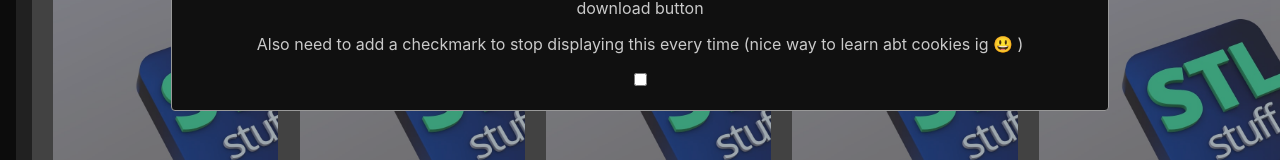
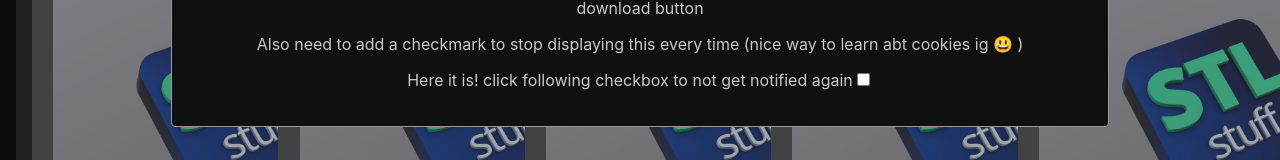
Before and after one commit to PierreMasselot1/STLstuff, a React (Create React App) app in the folder stlstuff/: page / in a window 1280 px wide. Shown: the part 219-379 px from the top of the page. Built offline with nearby package versions, Linux system fonts and the light colour scheme; no server answers.

Commit message:
popup finish

```diff
--- a/stlstuff/src/App.js
+++ b/stlstuff/src/App.js
@@ -7,7 +7,7 @@ import {useCookies} from "react-cookie";
 
 function App() {
   const[ cookies, setCookie] = useCookies(["showPopup"]);
-  const [isOpen, setIsOpen] = useState(!cookies.showPopup===true);
+  const [isOpen, setIsOpen] = useState(!cookies.showPopup);
   const [data, setData] = React.useState(null);
 
   const backendLocation = process.env.BACKENDADDRESS || "http://localhost:5050";
--- a/stlstuff/src/components/Popup.js
+++ b/stlstuff/src/components/Popup.js
@@ -20,7 +20,7 @@ const Popup = props => {
               <p>STLstuff is still under development. I will focus on frontend first, then take care of the database and backend side of the website. Key features that I want are a realiable search algorithm to find relevant models, adding a dicoverability feature that allows you to easiely browse 3D models that you might be interested into. The addition of a quick-download button
               </p>
               <p>Also need to add a checkmark to stop displaying this every time (nice way to learn abt cookies ig 😃 )</p>
-              <input type="checkbox" onChange={handleOnChange}></input>
+              <p>Here it is! click following checkbox to not get notified again<input type="checkbox" onChange={handleOnChange}></input></p>
               </div>}
       </div>
     </div>
```
